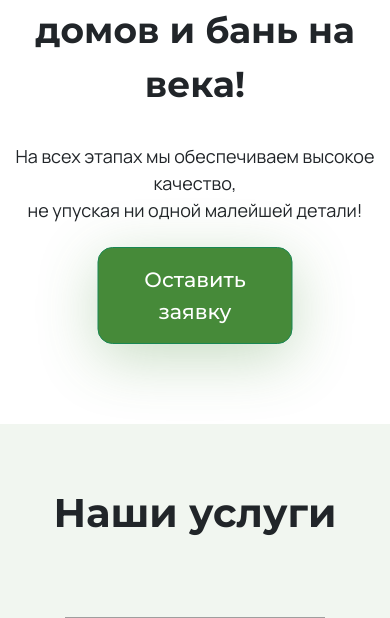
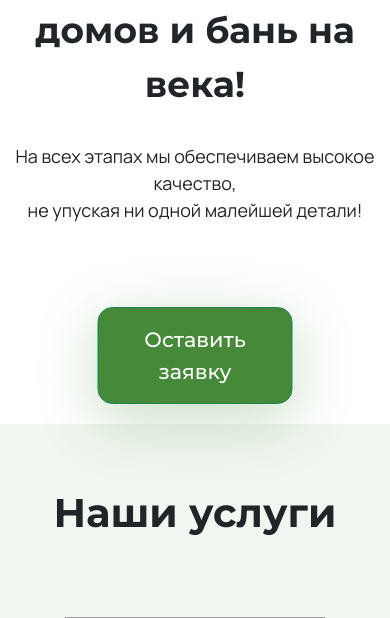
Before and after one commit to halilbasir/halilbasir.github.io, a PHP site: page / in a window 390 px wide. Shown: the part 285-903 px from the top of the page. Run offline with PHP 8.4, Linux system fonts and the light colour scheme; grey boxes are pictures that could not be loaded.

Commit message:
Update style.css

```diff
--- a/Srub/css/style.css
+++ b/Srub/css/style.css
@@ -339,7 +339,7 @@ h2 {
     display: none;
   }
   .main .btn {
-    bottom: 0;
+    bottom: -60px;
   }
   .services p {
     width: auto;
```
